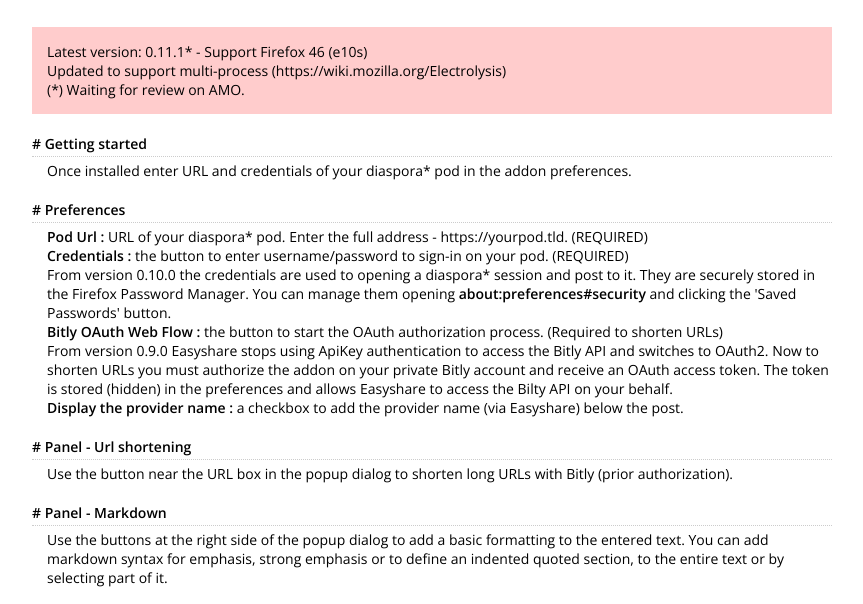
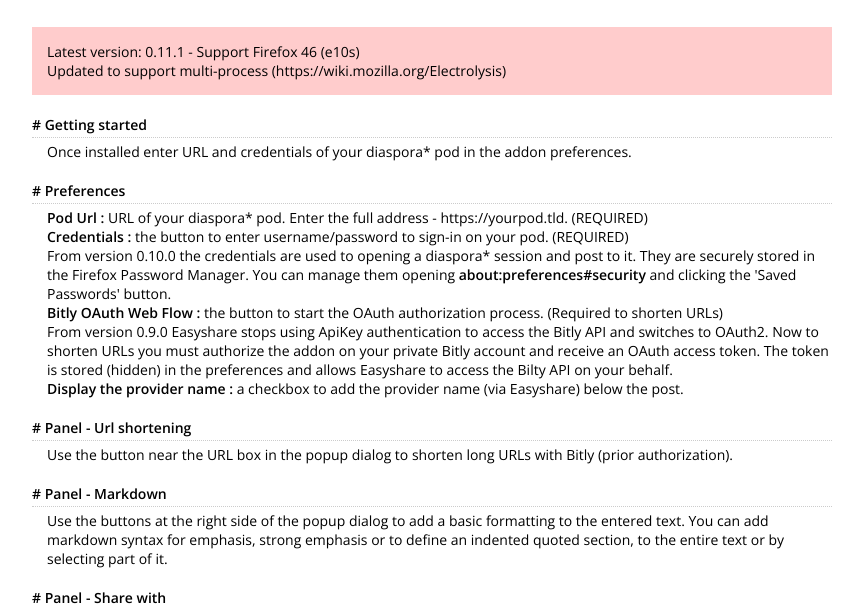
Before and after one commit to arlogn/easyshare, a plain HTML site: page usage.html in a window 1280 px wide. Shown: the part 171-775 px from the top of the page, without its empty margins (208-1071 px from the left). Drawn offline with nearby package versions, Linux system fonts and the light colour scheme.

Commit message:
reviewed

```diff
--- a/usage.html
+++ b/usage.html
@@ -101,9 +101,8 @@
         </div>
         <div class="section">
             <div class="box-warning">
-                Latest version: 0.11.1* - Support Firefox 46 (e10s)<br>
-                Updated to support multi-process (https://wiki.mozilla.org/Electrolysis)<br>
-                (*) Waiting for review on AMO.
+                Latest version: 0.11.1 - Support Firefox 46 (e10s)<br>
+                Updated to support multi-process (https://wiki.mozilla.org/Electrolysis)
             </div>
         </div>
         <div class="section">
```
